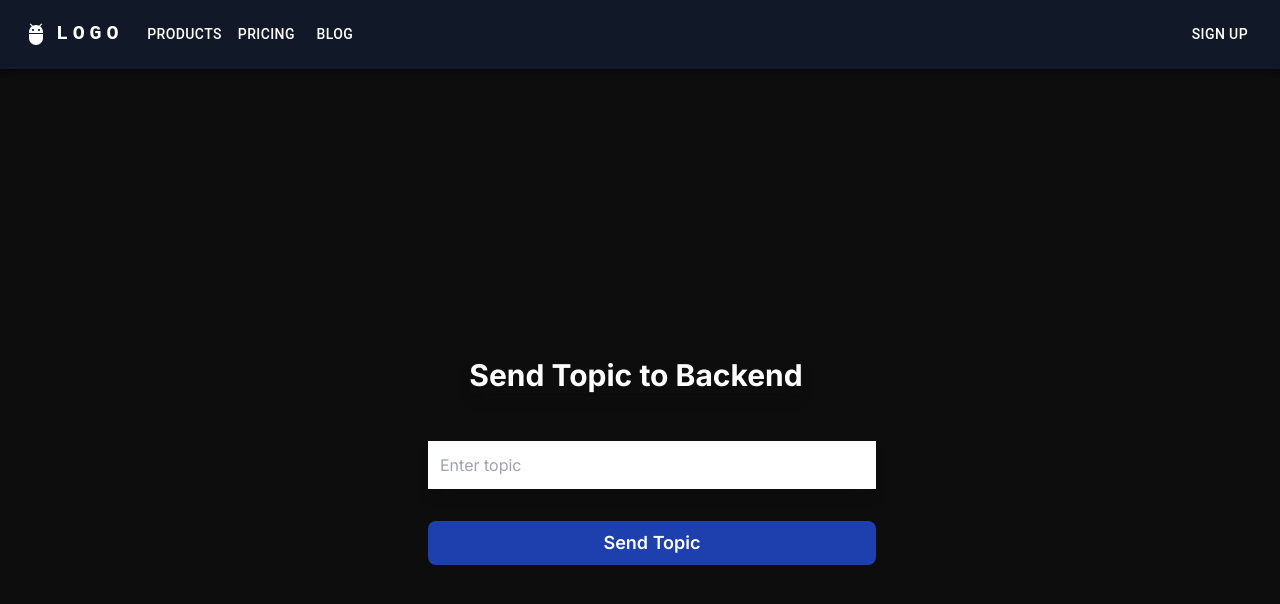
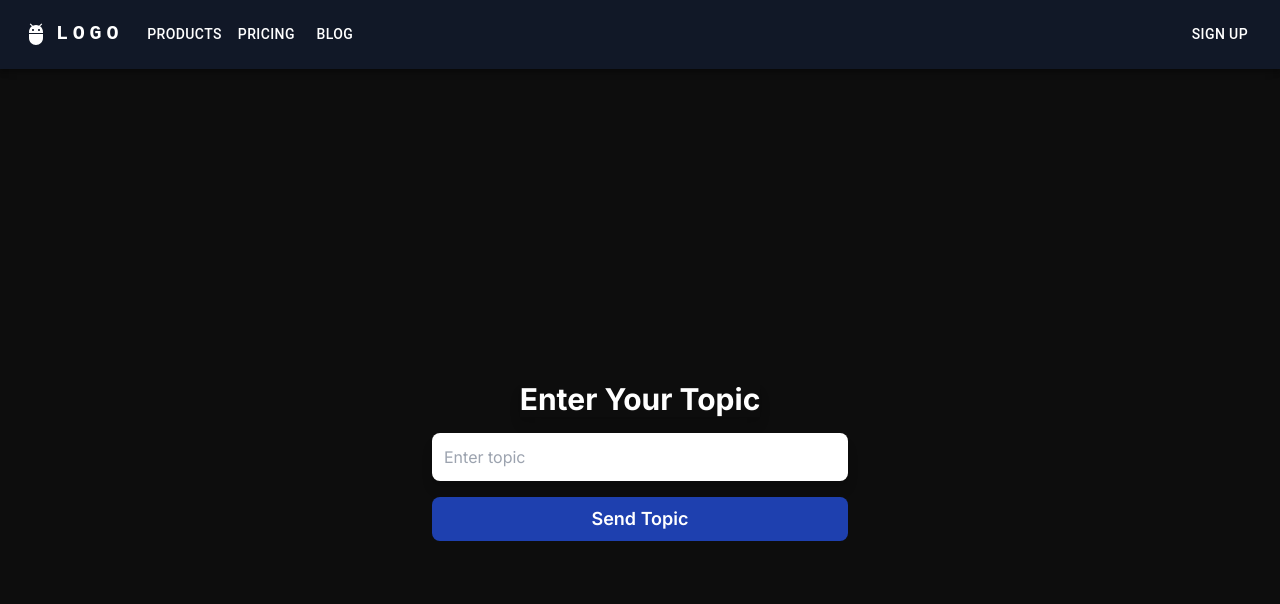
Before and after one commit to AdarshSingh9540/frontendPart, a Next.js app: page /home in a window 1280 px wide. Shown: the top 604 px of the page. Built offline with nearby package versions, Linux system fonts and the light colour scheme.

Commit message:
update shimmer

```diff
--- a/src/app/components/Shimmer.tsx
+++ b/src/app/components/Shimmer.tsx
@@ -4,7 +4,18 @@ import Skeleton from '@mui/material/Skeleton';
 
 export default function Animations() {
   return (
-    <Box  sx={{ width: 300, background:"white", display:"flex" ,  justifyContent:"center",flexDirection:"column"  }}>
+    <Box
+      sx={{
+        width: { xs: 300, md: 600 },
+        background: "#475569",
+        display: "flex",
+        justifyContent: "center",
+        flexDirection: "column",
+        margin: "auto", // Center horizontally
+        padding: 2,
+        borderRadius:"5px" // Add padding for spacing
+      }}
+    >
       <Skeleton />
       <Skeleton animation="wave" />
       <Skeleton animation={false} />
@@ -12,6 +23,7 @@ export default function Animations() {
       <Skeleton animation="wave" />
       <Skeleton animation="wave" />
       <Skeleton animation={false} />
+      <Skeleton animation={false} />
     </Box>
   );
 }
--- a/src/app/home/page.tsx
+++ b/src/app/home/page.tsx
@@ -20,19 +20,19 @@ export default function Page() {
   };
 
   return (
-    <div className='flex flex-col items-center justify-center h-screen mx-2 overflow-hidden mr-4'>
+    <div className='flex flex-col items-center justify-center h-screen   overflow-hidden'>
       <div>
-        <h1 className='font-bold text-3xl mx-4 shadow-lg'>Send Topic to Backend</h1>
+        <h1 className='font-bold text-2xl lg:text-3xl  shadow-lg'>Enter Your Topic</h1>
       </div>
-      <div className='mt-8 w-full max-w-md'>
+      <div className=' w-full max-w-md p-6  lg:p-4 '>
         <input
-          className='shadow-lg m-4 p-3 text-black w-full'
+          className='shadow-lg p-3 rounded-lg text-black w-full'
           type="text"
           placeholder="Enter topic"
           value={topic}
           onChange={(e) => setTopic(e.target.value)}
         />
-        <button className='bg-blue-800 hover:bg-blue-500 font-semibold text-white p-2 rounded-lg m-4 w-full text-lg' onClick={sendData}>Send Topic</button>
+        <button className='bg-blue-800 hover:bg-blue-500 font-semibold text-white p-2 rounded-lg w-full text-lg mt-4' onClick={sendData}>Send Topic</button>
       </div>
     </div>
   );
```
